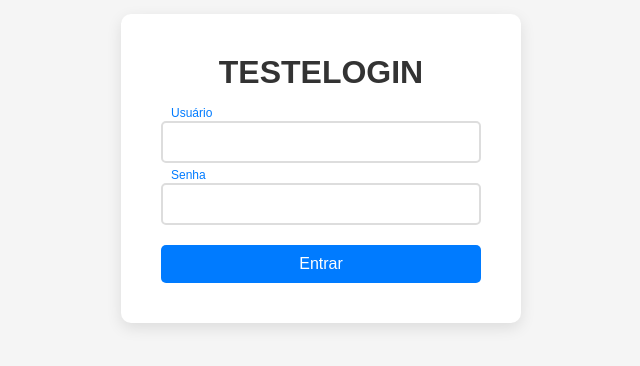
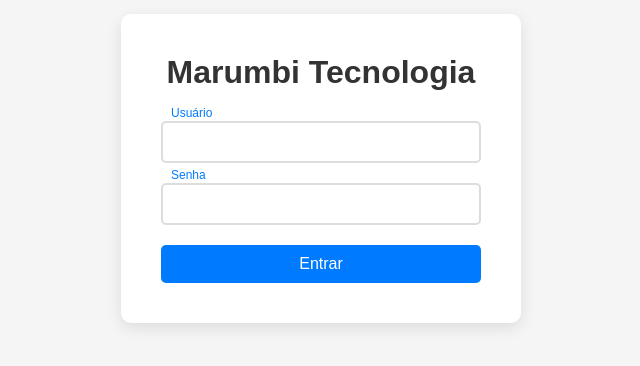
Before and after one commit to marumbitec/login, a plain HTML site: page index.html in a window 1280 px wide. Shown: the part 232-598 px from the top of the page, without its empty margins (319-959 px from the left). Drawn offline with Linux system fonts and the light colour scheme.

Commit message:
Update index.html

```diff
--- a/index.html
+++ b/index.html
@@ -3,12 +3,12 @@
 <head>
     <meta charset="UTF-8">
     <meta name="viewport" content="width=device-width, initial-scale=1.0">
-    <title>Login - TESTELOGIN</title>
+    <title>Login - Marumbi</title>
     <link rel="stylesheet" href="style.css">
 </head>
 <body>
     <div class="login-container">
-        <h1>TESTELOGIN</h1>
+        <h1>Marumbi Tecnologia</h1>
         <form action="#" method="POST">
             <div class="input-group">
                 <input type="text" id="username" name="username" required>
```
